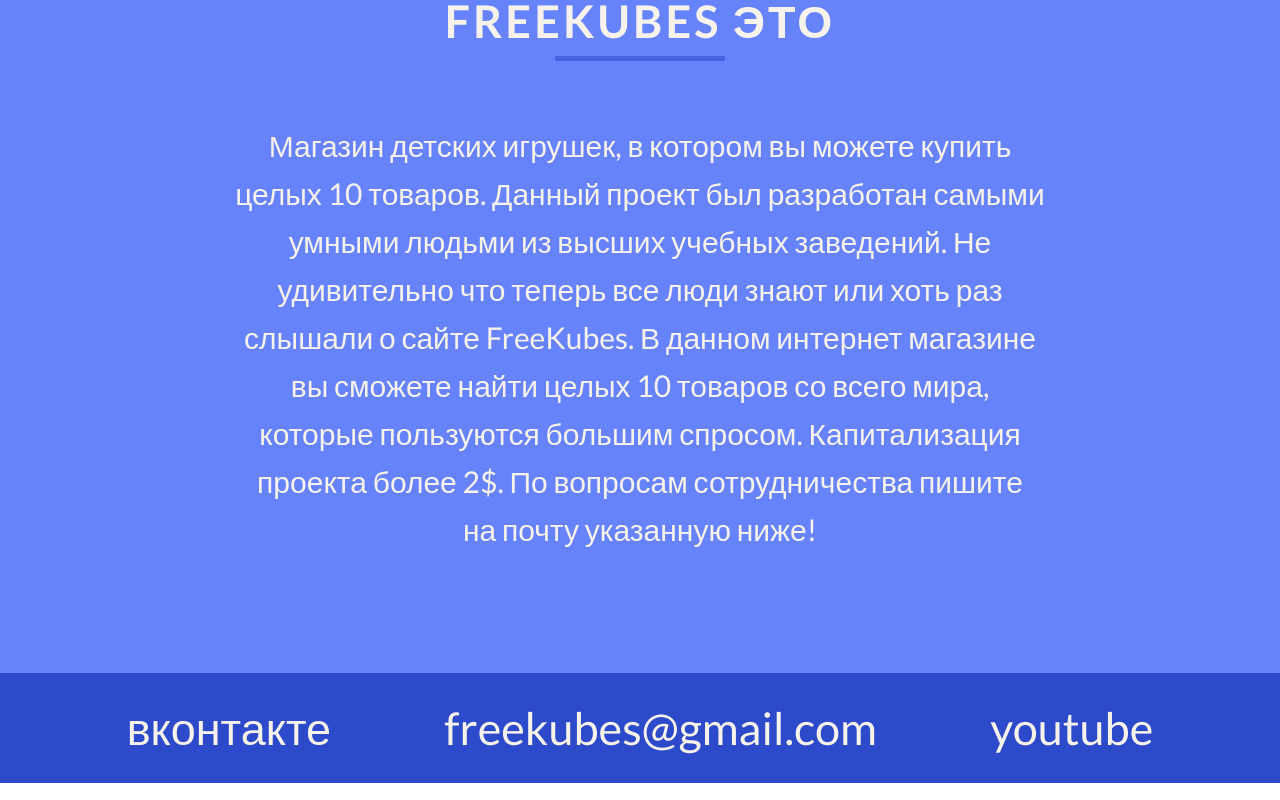
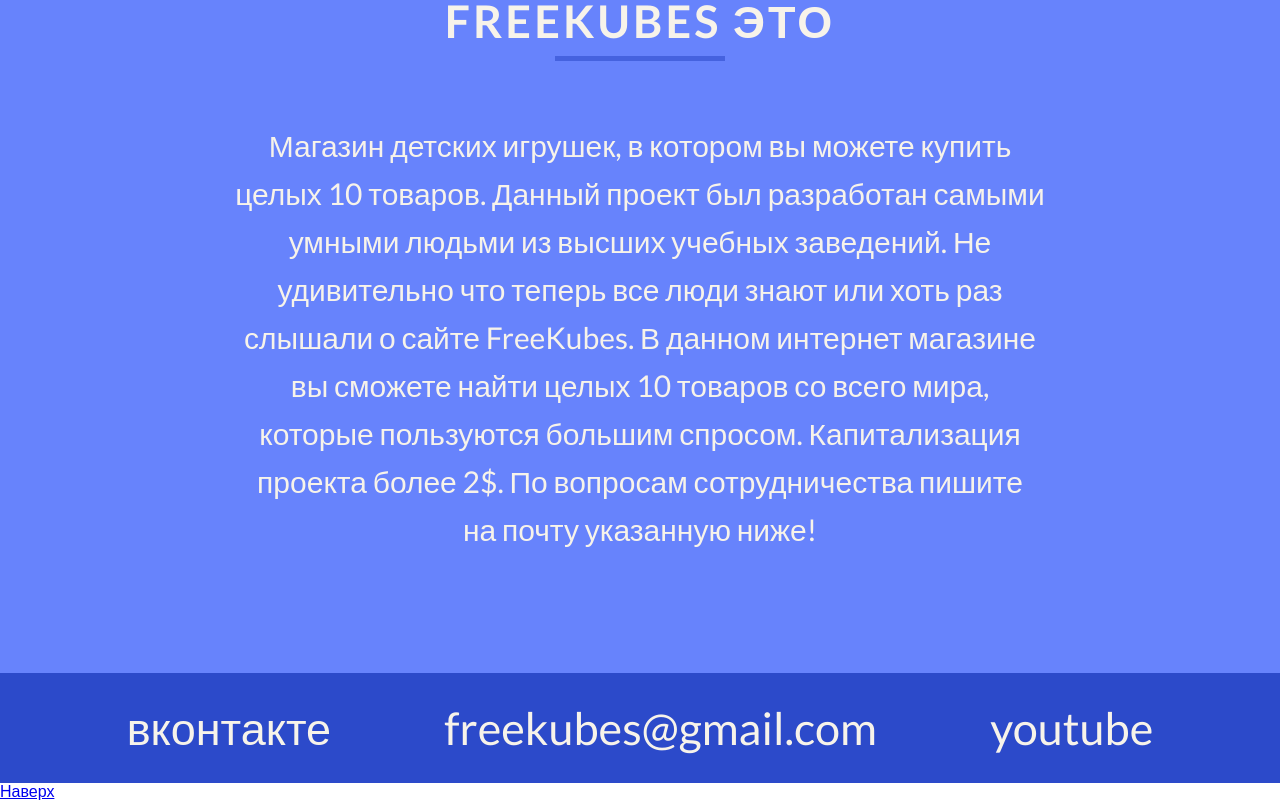
Before and after one commit to Nikekek/freekubes, a plain HTML site: page index.html in a window 1280 px wide. Shown: the part 1154-1954 px from the top of the page. Drawn offline with nearby package versions, Linux system fonts and the light colour scheme.

Commit message:
Update index.html

```diff
--- a/index.html
+++ b/index.html
@@ -100,6 +100,7 @@
 	</footer>
 
 	<div id="toTop">Наверх</div>
+	<a href="#" title="Вернуться к началу" class="topbutton">Наверх</a>
 
 </body>
 </html>
```
